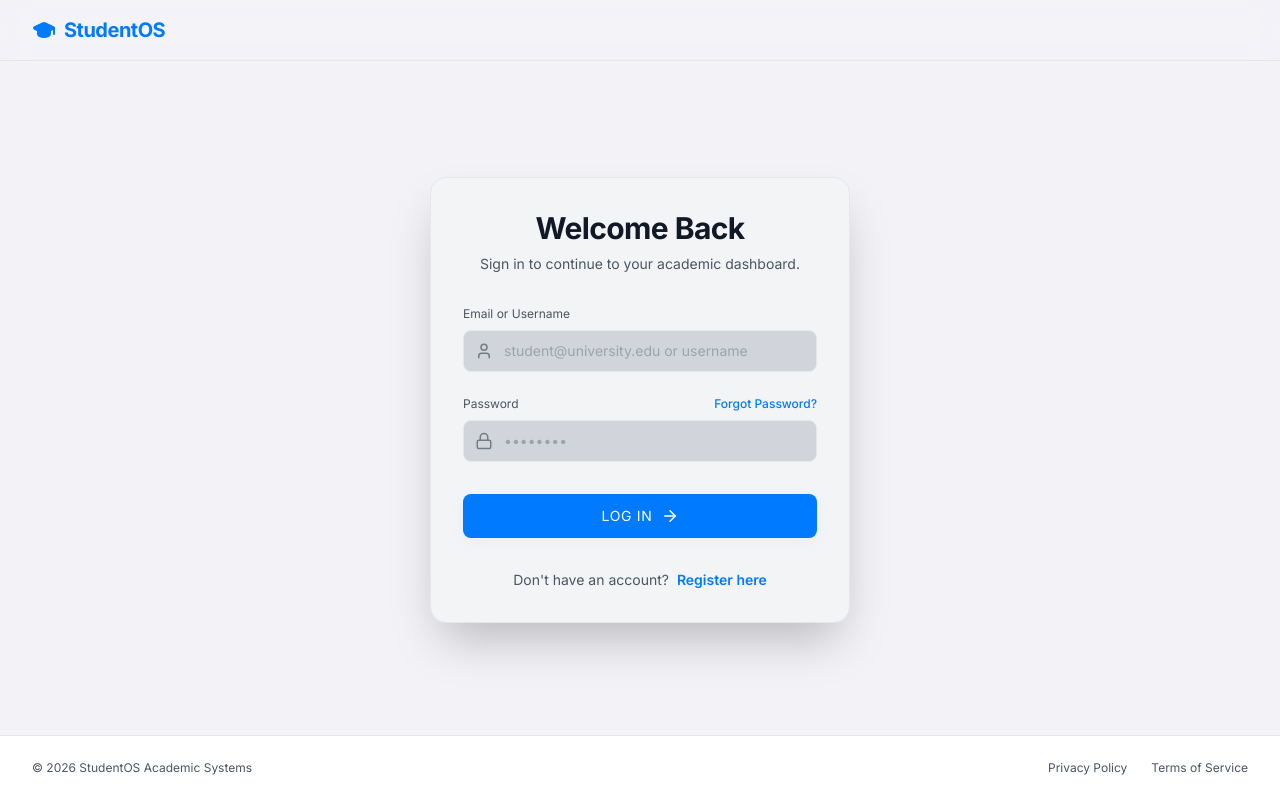
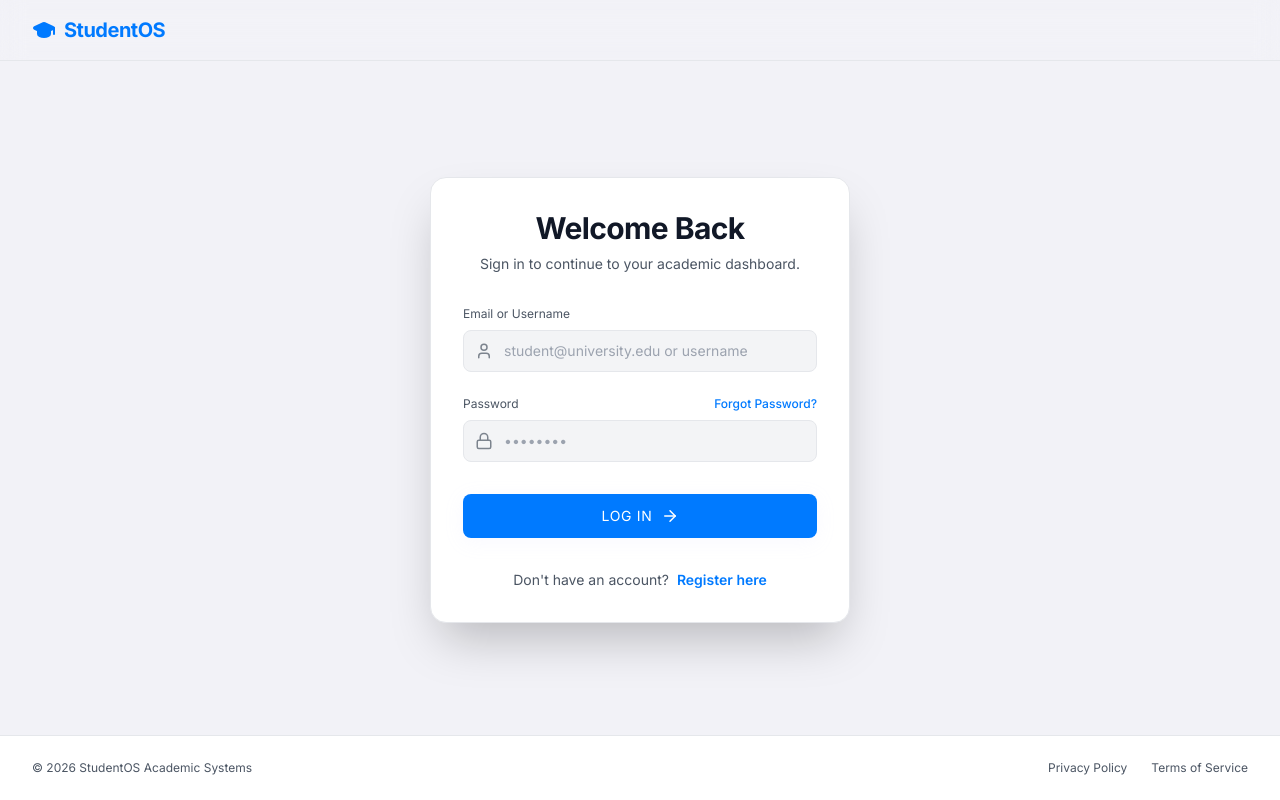
Before and after one commit to ruhul03/studentOS, a React (Vite) app in the folder frontend/: page /login in a window 1280 px wide. Built offline with nearby package versions, Linux system fonts and the light colour scheme.

Commit message:
fix(ui): improve light mode card contrast and fix admin panel visibility

```diff
--- a/frontend/src/index.css
+++ b/frontend/src/index.css
@@ -10,10 +10,10 @@
   --surface-dim: #f3f4f6;
   --surface-bright: #ffffff;
   --surface-container-lowest: #ffffff;
-  --surface-container-low: #f9fafb;
-  --surface-container: #f3f4f6;
-  --surface-container-high: #e5e7eb;
-  --surface-container-highest: #d1d5db;
+  --surface-container-low: #ffffff;
+  --surface-container: #ffffff;
+  --surface-container-high: #f9fafb;
+  --surface-container-highest: #f3f4f6;
 
   /* On-surface colors */
   --on-surface: #111827;
@@ -276,8 +276,8 @@ h3, .h3 {
 }
 
 .card:hover, .glass-card:hover {
-  background: #252525;
-  box-shadow: 0px 4px 20px rgba(0, 0, 0, 0.4);
+  background: var(--surface-container-high);
+  box-shadow: 0px 8px 30px rgba(0, 0, 0, 0.08);
 }
 
 /* Form Inputs */
--- a/frontend/src/pages/AdminDashboard.jsx
+++ b/frontend/src/pages/AdminDashboard.jsx
@@ -173,7 +173,7 @@ export function AdminDashboard() {
   ];
 
   return (
-    <div className="bg-[#0a0a0c] text-on-surface min-h-screen flex selection:bg-primary/30">
+    <div className="dark bg-[#0a0a0c] text-on-surface min-h-screen flex selection:bg-primary/30">
       {/* Sidebar */}
       <nav className="fixed left-0 top-0 h-full flex flex-col w-64 bg-surface-container/30 backdrop-blur-3xl border-r border-outline-variant/20 z-40">
         <div className="p-8 pb-10">
```
